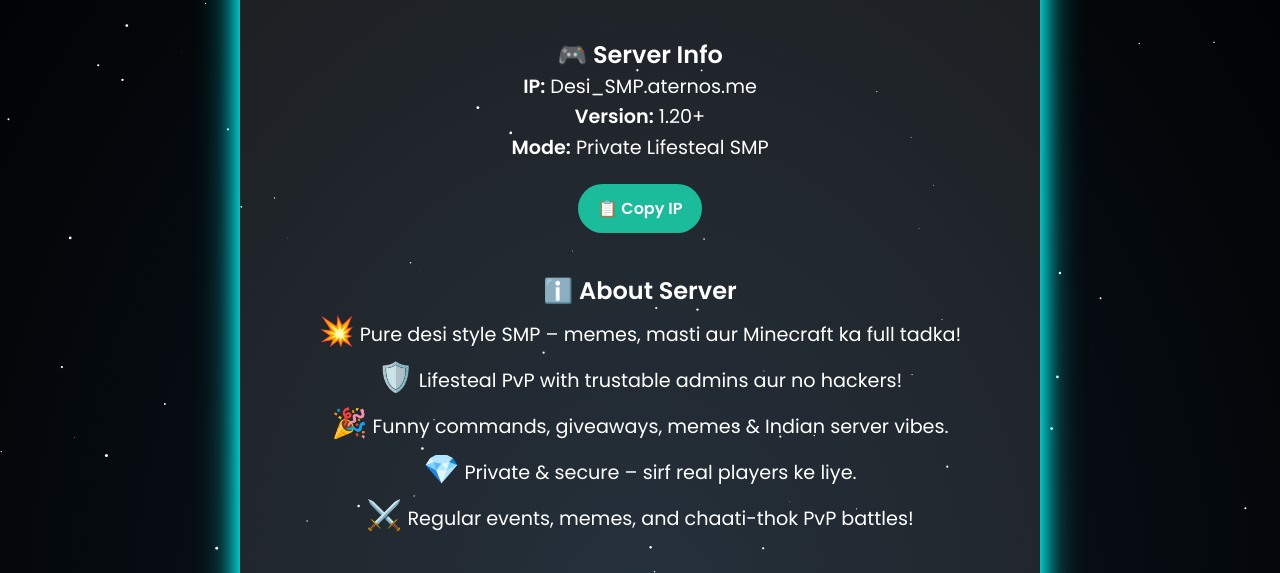
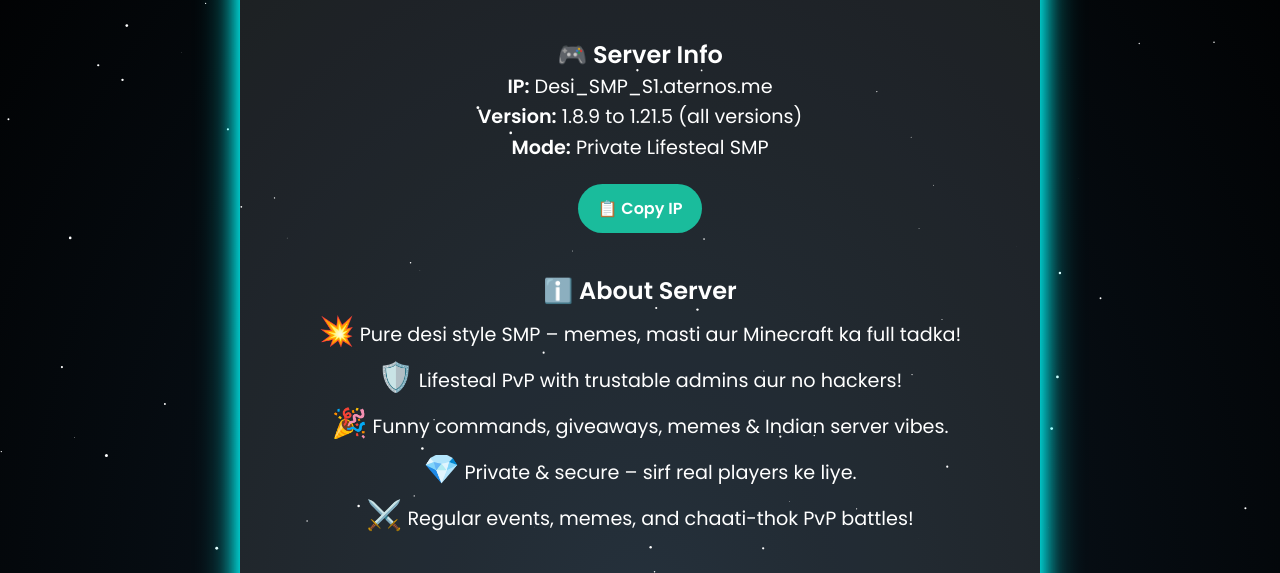
Before and after one commit to AKPROboy/Desi-SMP-Promo, a plain HTML site: page index.html in a window 1280 px wide. Shown: the part 175-748 px from the top of the page. Drawn offline with Linux system fonts and the light colour scheme.

Commit message:
Update index.html

```diff
--- a/index.html
+++ b/index.html
@@ -117,8 +117,8 @@
 
   <div class="section">
     <h2>🎮 Server Info</h2>
-    <p><strong>IP:</strong> <span id="server-ip">Desi_SMP.aternos.me</span><br>
-      <strong>Version:</strong> 1.20+<br>
+    <p><strong>IP:</strong> <span id="server-ip">Desi_SMP_S1.aternos.me</span><br>
+      <strong>Version:</strong> 1.8.9 to 1.21.5 (all versions)<br>
       <strong>Mode:</strong> Private Lifesteal SMP</p>
     <a class="ip-box" onclick="copyIP()">📋 Copy IP</a>
   </div>
```
